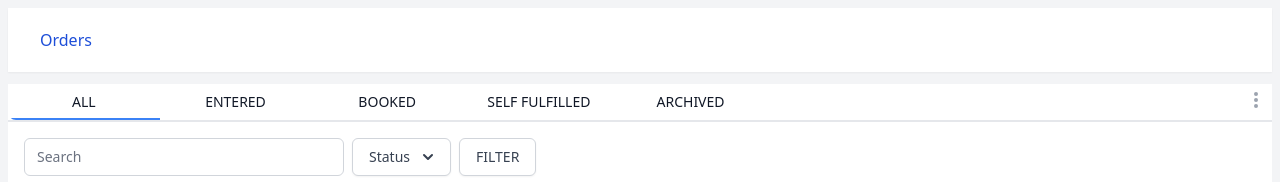
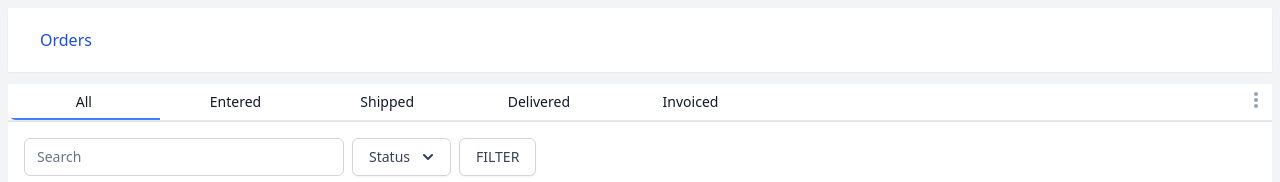
Before and after one commit to SeifMohy/Shipping-Dashboard, a React (Create React App) app: page / in a window 1280 px wide. Shown: the top 182 px of the page. Built offline with nearby package versions, Linux system fonts and the light colour scheme.

Commit message:
making buttons work

```diff
--- a/src/App.tsx
+++ b/src/App.tsx
@@ -11,7 +11,10 @@ function App() {
   return (
     <div className="bg-gray-100 p-2 h-screen">
       <Navbar />
-      <FilteringButtons />
+      <FilteringButtons
+        displayedShipments={displayedShipments}
+        setDisplayedShipments={setDisplayedShipments}
+      />
       <SearchBar
         displayedShipments={displayedShipments}
         setDisplayedShipments={setDisplayedShipments}
--- a/src/Components/dropDown.tsx
+++ b/src/Components/dropDown.tsx
@@ -2,10 +2,25 @@ import { useState } from "react";
 import { Fragment } from "react";
 import { Menu, Transition } from "@headlessui/react";
 import { ChevronDownIcon } from "@heroicons/react/solid";
-import { classNames, orderStatusOptions } from "../Utils";
+import { classNames, orderStatusOptions, shipments } from "../Utils";
+import { SearchedShipmentsProps } from "../Types";
 
-const DropDown = () => {
+const DropDown = ({
+  displayedShipments,
+  setDisplayedShipments,
+}: SearchedShipmentsProps) => {
   const [option, setOption] = useState("Status");
+
+  function DropChangeDisplay(option: string) {
+    if (option === "Status") {
+      return setDisplayedShipments(shipments);
+    }
+    const ordersToDisplay = shipments.filter(
+      (item) => item.Status === option
+    );
+    return setDisplayedShipments(ordersToDisplay);
+  }
+
   return (
     <Menu as="div" className="mx-2 z-10 relative inline-block text-left">
       <div>
@@ -33,6 +48,7 @@ const DropDown = () => {
                     <button
                       onClick={() => {
                         setOption(option);
+                        DropChangeDisplay(option);
                       }}
                       type="submit"
                       className={classNames(
--- a/src/Components/filteringButtons.tsx
+++ b/src/Components/filteringButtons.tsx
@@ -1,17 +1,29 @@
 import { DotsVerticalIcon } from "@heroicons/react/solid";
 import React, { useState } from "react";
-import { classNames } from "../Utils";
+import { SearchedShipmentsProps } from "../Types";
+import { classNames, shipments } from "../Utils";
 
-const FilteringButtons = () => {
+const FilteringButtons = ({
+  displayedShipments,
+  setDisplayedShipments,
+}: SearchedShipmentsProps) => {
   const tabs = [
-    { name: "ALL", href: "#", current: true },
-    { name: "ENTERED", href: "#", current: false },
-    { name: "BOOKED", href: "#", current: false },
-    { name: "SELF FULFILLED", href: "#", current: false },
-    { name: "ARCHIVED", href: "#", current: false },
+    { name: "All", href: "#", current: true },
+    { name: "Entered", href: "#", current: false },
+    { name: "Shipped", href: "#", current: false },
+    { name: "Delivered", href: "#", current: false },
+    { name: "Invoiced", href: "#", current: false },
   ];
 
-  const [currentTab, setCurrentTab] = useState("ALL");
+  const [currentTab, setCurrentTab] = useState("All");
+
+  function TabChangeDisplay(tab: string) {
+    if (tab === "All") {
+      return setDisplayedShipments(shipments);
+    }
+    const ordersToDisplay = shipments.filter((item) => item.Status === tab);
+    return setDisplayedShipments(ordersToDisplay);
+  }
 
   return (
     <div className="bg-white border-b-2 mt-3 flex justify-between">
@@ -37,6 +49,7 @@ const FilteringButtons = () => {
                 key={tab.name}
                 onClick={() => {
                   setCurrentTab(tab.name);
+                  TabChangeDisplay(tab.name);
                 }}
                 className={classNames(
                   currentTab
@@ -51,9 +64,7 @@ const FilteringButtons = () => {
                 <span
                   aria-hidden="true"
                   className={classNames(
-                    currentTab === tab.name
-                      ? "bg-blue-500"
-                      : "bg-transparent",
+                    currentTab === tab.name ? "bg-blue-500" : "bg-transparent",
                     "absolute inset-x-0 bottom-0 h-0.5"
                   )}
                 />
--- a/src/Components/searchBar.tsx
+++ b/src/Components/searchBar.tsx
@@ -9,6 +9,7 @@ const SearchBar = ({
   setDisplayedShipments,
 }: SearchedShipmentsProps) => {
   const [openSideOver, setOpenSideOver] = useState(false);
+
   const handleFilter = (event: any) => {
     const searchWord = event.target.value;
     console.log(searchWord);
@@ -41,7 +42,10 @@ const SearchBar = ({
             />
           </div>
         </div>
-        <DropDown />
+        <DropDown
+          displayedShipments={displayedShipments}
+          setDisplayedShipments={setDisplayedShipments}
+        />
         <button
           type="button"
           onClick={() => {
```
